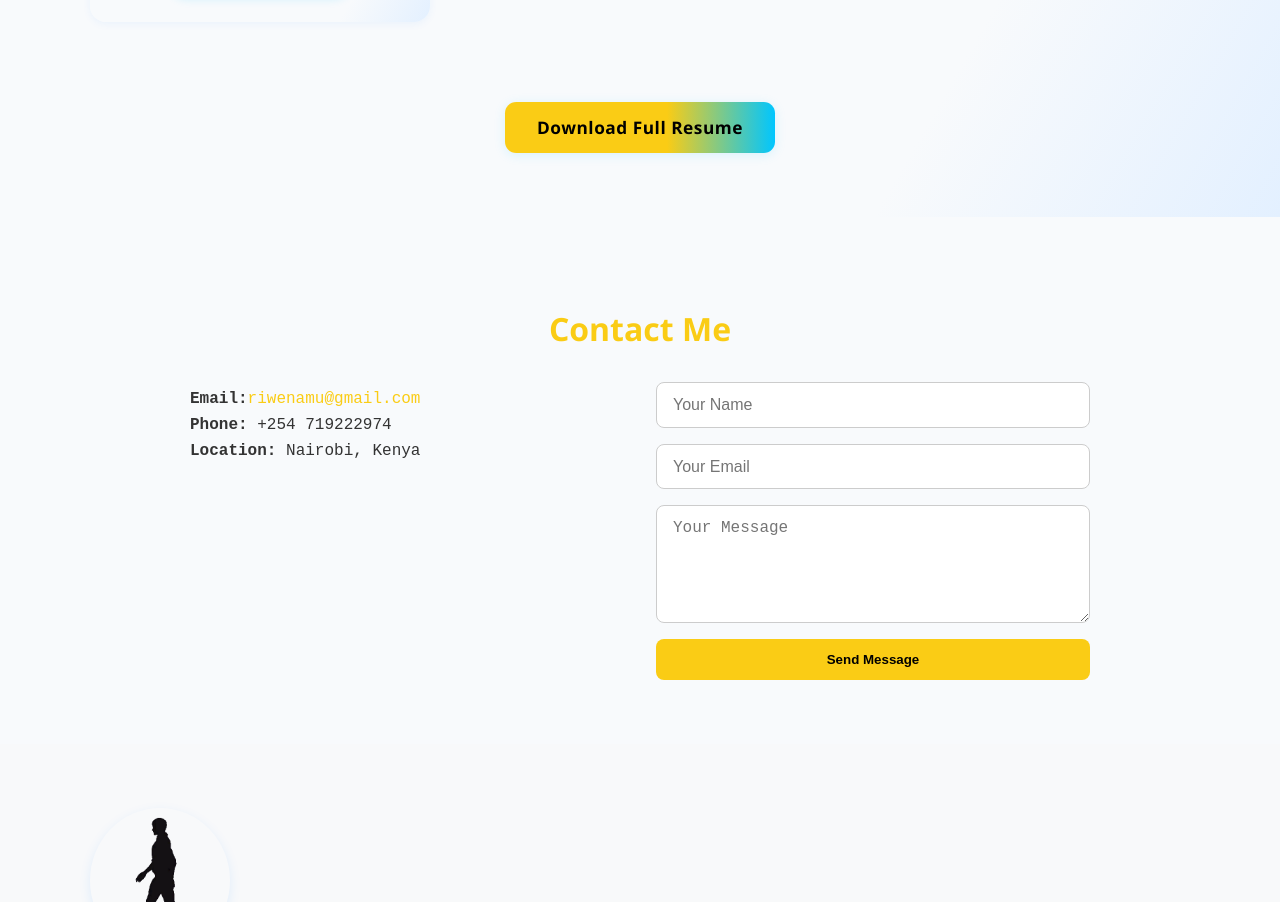
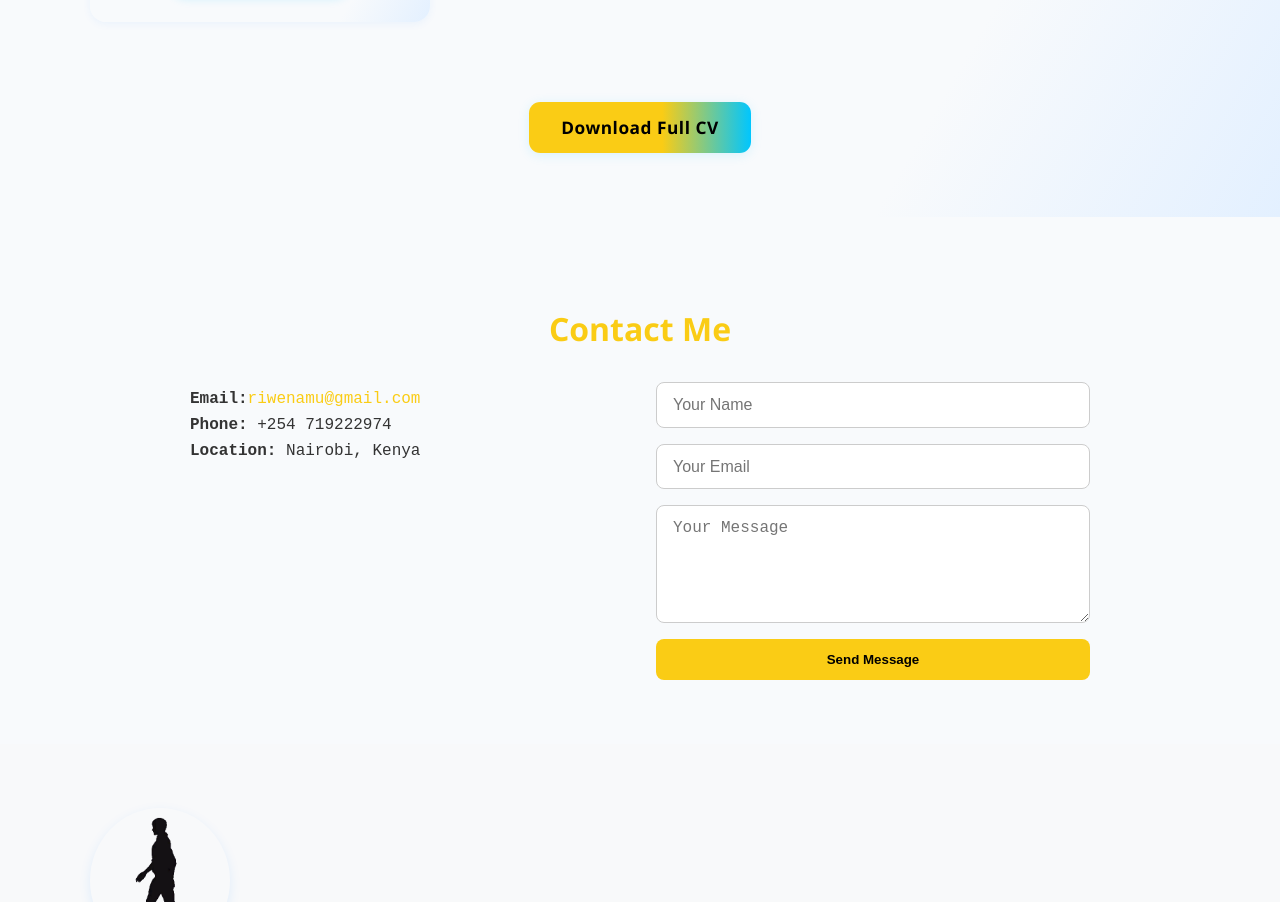
Before and after one commit to rewellnamu/portfolio, an Angular app: page /resume in a window 1280 px wide. Shown: the part 1180-2082 px from the top of the page. Built offline with nearby package versions, Linux system fonts and the light colour scheme.

Commit message:
fix: update download link text from "Download Full Resume" to "Download Full CV"

```diff
--- a/src/app/components/resume/resume.component.html
+++ b/src/app/components/resume/resume.component.html
@@ -53,6 +53,6 @@
   </div>
 
   <div class="download-section">
-    <a href="cv/REWELL MUNENE CV.pdf" download class="btn">Download Full Resume</a>
+    <a href="cv/REWELL MUNENE CV.pdf" download class="btn">Download Full CV</a>
   </div>
 </section>
```
